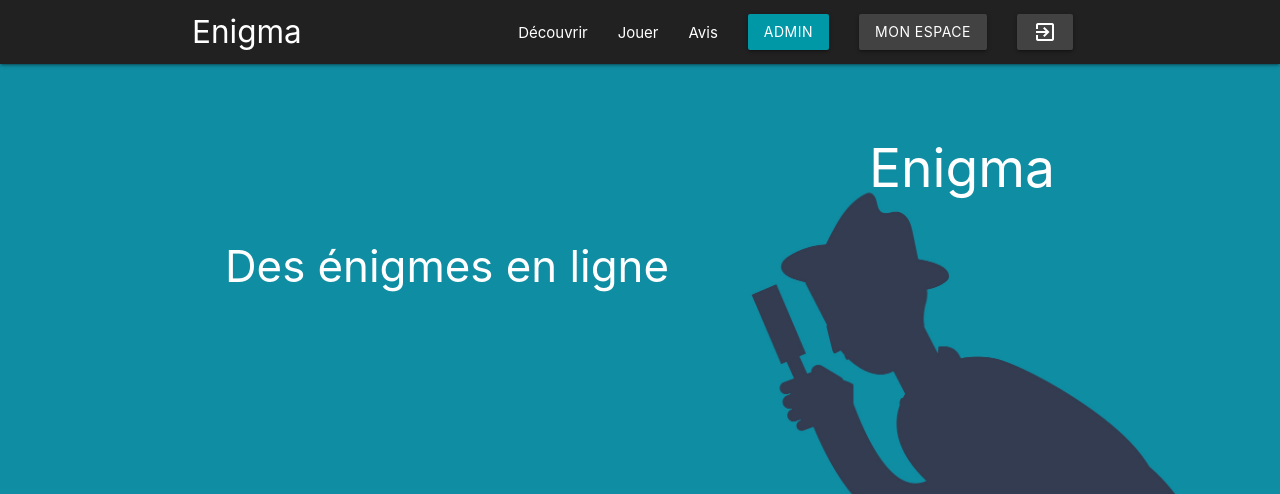
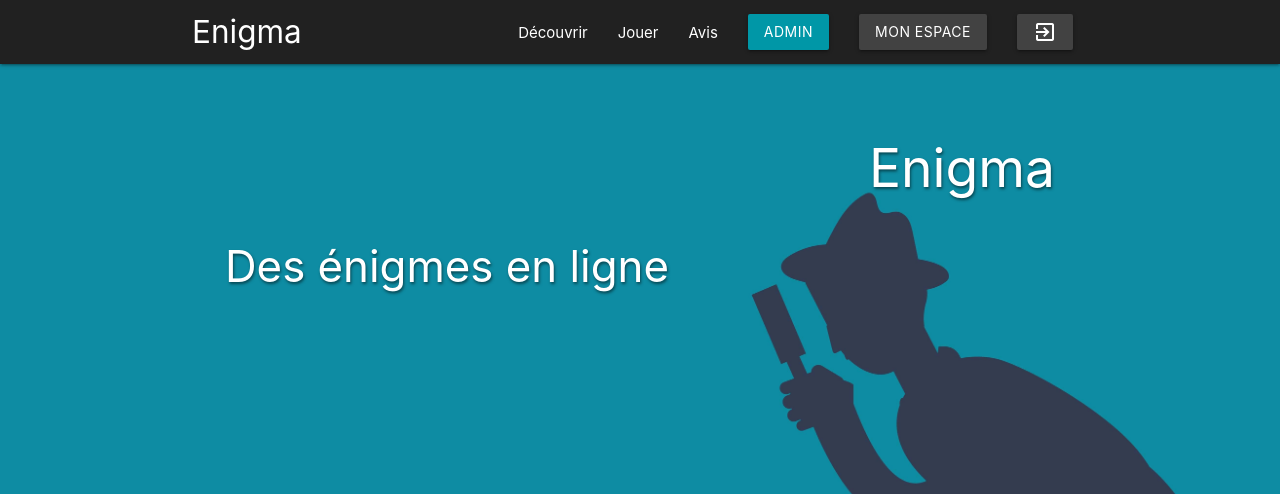
Before and after one commit to emmanuelle-delavallee/Enigma, a PHP site: page / in a window 1280 px wide. Shown: the top 494 px of the page. Run offline with PHP 8.4, Linux system fonts and the light colour scheme; the visitor is signed in with stand-in values (Sample User, id 1); data that the repository does not hold is empty.

Commit message:
front + relecture

```diff
--- a/Model/UsersManager.php
+++ b/Model/UsersManager.php
@@ -103,7 +103,10 @@ class UsersManager extends Manager
         $this->createQuery($sql, array($name, $email, sha1($password)));
     }
 
-    // Vérification de login utilisateurs + administrateurs
+
+
+    //-------------------------------------------------------------//
+    // Vérification si le pseudo existe déjà
     public function checkIfUserexist($pseudo)
     {
         $sql = "
--- a/Public/css/style.css
+++ b/Public/css/style.css
@@ -1,3 +1,40 @@
+/*KEYFRAMES*/
+
+@-webkit-keyframes tracking-in-expand-fwd {
+  0% {
+    letter-spacing: -0.5em;
+    -webkit-transform: translateZ(-700px);
+    transform: translateZ(-700px);
+    opacity: 0;
+  }
+  40% {
+    opacity: 0.6;
+  }
+  100% {
+    -webkit-transform: translateZ(0);
+    transform: translateZ(0);
+    opacity: 1;
+  }
+}
+@keyframes tracking-in-expand-fwd {
+  0% {
+    letter-spacing: -0.5em;
+    -webkit-transform: translateZ(-700px);
+    transform: translateZ(-700px);
+    opacity: 0;
+  }
+  40% {
+    opacity: 0.6;
+  }
+  100% {
+    -webkit-transform: translateZ(0);
+    transform: translateZ(0);
+    opacity: 1;
+  }
+}
+
+/*PAGES*/
+
 html,
 body {
   height: 100%;
@@ -6,10 +43,12 @@ body {
 .page-title {
   padding: 5rem 0 3rem 0;
   margin: 0;
+  text-shadow: 1px 2px 3px rgba(0, 0, 0, 0.5);
 }
 
 .page-subtitle {
   margin: 2rem 0 2rem 0;
+  text-shadow: 1px 2px 3px rgba(0, 0, 0, 0.5);
 }
 
 .page-txt {
@@ -22,7 +61,7 @@ body {
 
 /*HOME*/
 .iris {
-  background-image: url("../img/home-img.jpg");
+  background-image: url("../img/home-img-min.jpg");
   background-repeat: no-repeat;
   min-height: 120vh;
   background-size: cover;
@@ -35,6 +74,13 @@ body {
 
 .home-page-title {
   margin: 0rem 0 3rem 0;
+  text-shadow: 1px 2px 3px rgba(0, 0, 0, 0.5);
+}
+
+.tracking-in-expand-fwd {
+  -webkit-animation: tracking-in-expand-fwd 1s
+    cubic-bezier(0.215, 0.61, 0.355, 1) both;
+  animation: tracking-in-expand-fwd 1s cubic-bezier(0.215, 0.61, 0.355, 1) both;
 }
 
 /*DISCOVER & COMMENTS*/
--- a/View/frontend/enigma1/enigma1-done.php
+++ b/View/frontend/enigma1/enigma1-done.php
@@ -7,7 +7,6 @@
         <?php if (!empty($endings)) {
             foreach ($endings as $ending) {
         ?>
-
 
                 <h5 class="center"> <?= $ending->ending_title ?></h5>
 
--- a/View/frontend/home.php
+++ b/View/frontend/home.php
@@ -7,8 +7,8 @@
         <div class="caption right-align white-text">
             <div class="col l12">
                 <div class="col l6 offset-l6">
-                    <h2 class="home-page-title">Enigma</h2>
-                    <h3 class="page-subtitle left-align">Des énigmes en ligne</h3>
+                    <h2 class="home-page-title tracking-in-expand-fwd">Enigma</h2>
+                    <h3 class="page-subtitle left-align tracking-in-expand-fwd">Des énigmes en ligne</h3>
                 </div>
             </div>
         </div>
@@ -31,8 +31,8 @@
                                 <h5 class="enigma-subtitle"><?= $enigme->name ?></h5>
                                 <p><?= $enigme->resume ?></p>
                             </div>
-                            <div class="card-action">
-                                <a class="right waves-effect waves-light btn grey darken-3" href="index.php?url=enigma&id=<?= $enigme->id ?>&step=start">Jouer</a>
+                            <div class="card-action play-btn">
+                                <a class="right waves-effect waves-light btn cyan darken-2 " href="index.php?url=enigma&id=<?= $enigme->id ?>&step=start">Jouer <i class="material-icons right">play_arrow</i></a>
                             </div>
                         </div>
                     </div>
```
Also changed, not shown: Controller/FrontendController.php (+6 -3 lines), Controller/Router.php (+16 -11 lines), Public/img/home-img-min.jpg (added).
